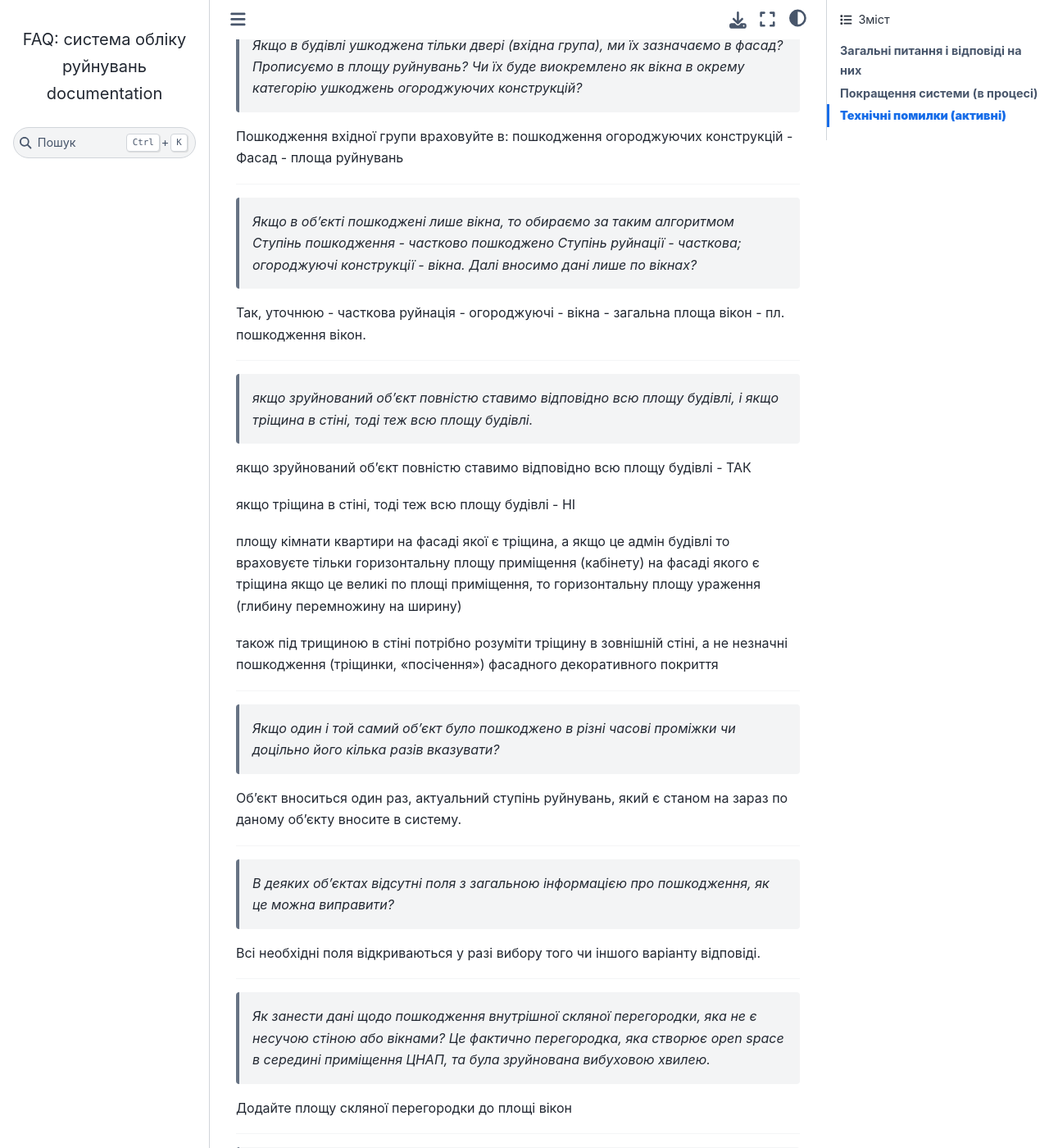
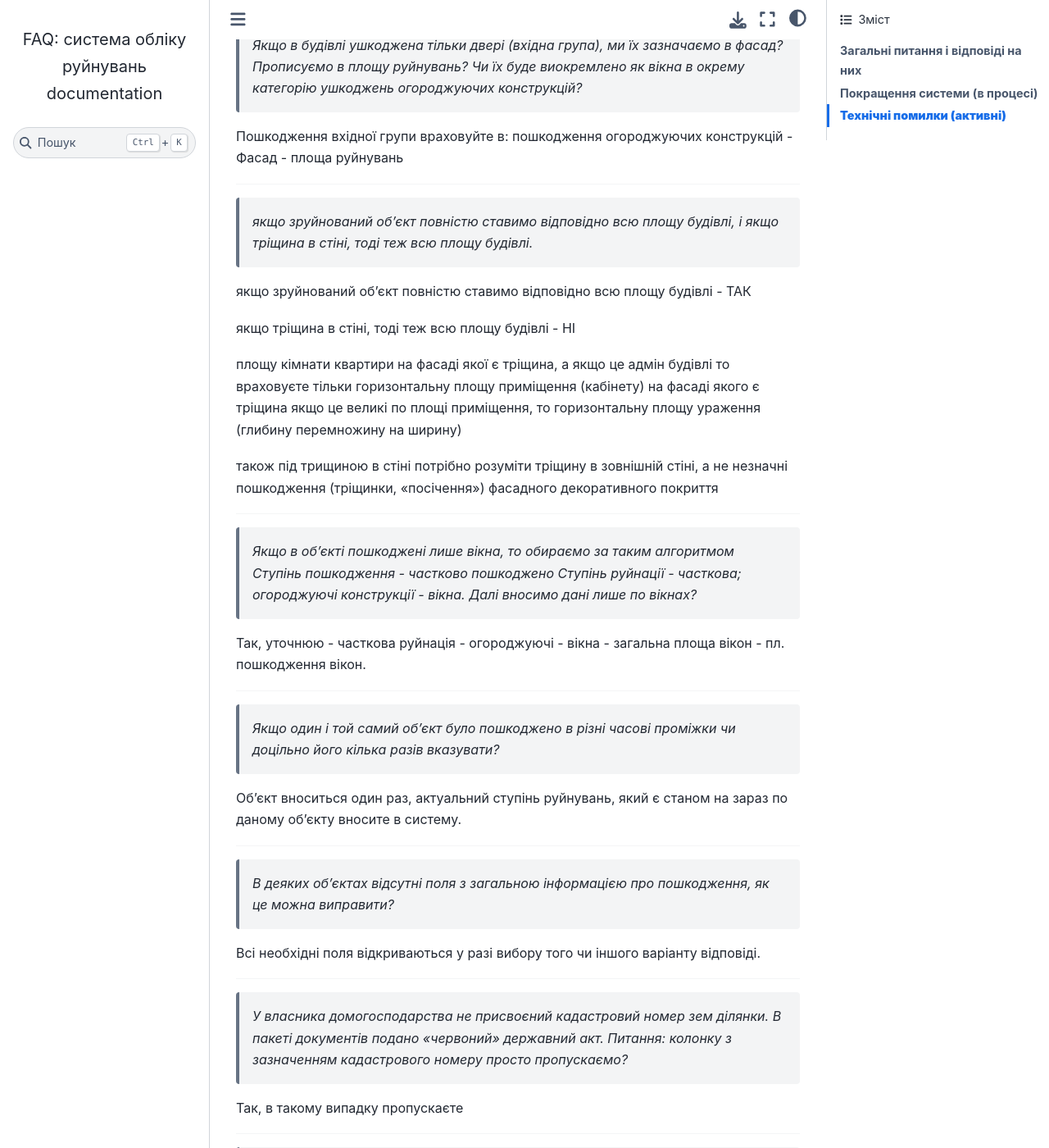
Before and after one commit to hp0404/docs.rebuild, a Sphinx documentation site: the page built from docs/source/index.md, in a window 1280 px wide and 1400 px high, scrolled down 14053 px. Shown: the whole window at 82% size. Built offline with Sphinx 7.4.7 and the Sphinx Book theme 1.1.4, drawn with Linux system fonts in a browser that asks for light colours; some of the changed lines change nothing that is shown; some of the changed text lies outside the part shown.

Commit message:
Updated docs

```diff
--- a/docs/source/index.md
+++ b/docs/source/index.md
@@ -6,7 +6,7 @@
 * переглянути керівництво з користування системою можна за [посиланням](https://docs.google.com/document/d/1hqHZ8R5iTV7zHfnh6B-JPdyyveOn_sPY/edit?usp=sharing&ouid=107928786623657603960&rtpof=true&sd=true);
 * поставити запитання можна через [форму](https://forms.gle/Vd8zJrTydsTgpC6p9).
 
-*Востаннє оновлено: <!-- date starts -->08.09.2022 10:55:03<!-- date ends -->*
+*Востаннє оновлено: <!-- date starts -->08.09.2022 12:53:01<!-- date ends -->*
 
 ---
 
@@ -347,11 +347,6 @@
 
 
 ---
-> *Якщо в об’єкті пошкоджені лише вікна, то обираємо за таким алгоритмом Ступінь пошкодження - частково пошкоджено Ступінь руйнації - часткова; огороджуючі конструкції - вікна. Далі вносимо дані лише по вікнах?*
-
-Так, уточнюю - часткова руйнація - огороджуючі - вікна - загальна площа вікон - пл. пошкодження вікон.
-
----
 > *якщо зруйнований об'єкт повністю ставимо відповідно всю площу будівлі, і якщо тріщина в стіні, тоді теж всю площу будівлі.*
 
 якщо зруйнований об'єкт повністю ставимо відповідно всю площу будівлі - ТАК
@@ -364,6 +359,11 @@
 також під трищиною в стіні потрібно розуміти тріщину в зовнішній стіні, а не незначні пошкодження (тріщинки, "посічення") фасадного декоративного покриття
 
 ---
+> *Якщо в об’єкті пошкоджені лише вікна, то обираємо за таким алгоритмом Ступінь пошкодження - частково пошкоджено Ступінь руйнації - часткова; огороджуючі конструкції - вікна. Далі вносимо дані лише по вікнах?*
+
+Так, уточнюю - часткова руйнація - огороджуючі - вікна - загальна площа вікон - пл. пошкодження вікон.
+
+---
 > *Якщо один і той самий об'єкт було пошкоджено в різні часові проміжки чи доцільно його кілька разів вказувати?*
 
 Об'єкт вноситься один раз, актуальний ступінь руйнувань, який є станом на зараз по даному об'єкту вносите в систему.
@@ -372,6 +372,16 @@
 > *В деяких об’єктах відсутні поля з загальною інформацією про пошкодження, як це можна виправити?*
 
 Всі необхідні поля відкриваються у разі вибору того чи іншого варіанту відповіді.
+
+---
+> *У власника домогосподарства не присвоєний кадастровий номер зем ділянки. В пакеті документів подано "червоний" державний акт. Питання: колонку з зазначенням кадастрового номеру просто пропускаємо?*
+
+Так, в такому випадку пропускаєте
+
+---
+> *В розділі "Загальна інформація" необхідно внести загальну площу будівлі. Площа будівлі вноситься відповідно до правовстановлюючих документів (тобто за журналом внутрішніх обмірів) чи за журналам зовнішніх обмірів? Дякую!*
+
+Площа будівлі вноситься за журналом внутрішніх обмірів (за паспортом БТІ)
 
 ---
 > *Як занести дані щодо пошкодження внутрішної скляної перегородки, яка не є несучою стіною або вікнами? Це фактично перегородка, яка створює  open space в середині приміщення ЦНАП, та була зруйнована вибуховою хвилею.*
@@ -545,6 +555,12 @@
 Найближчим часом буде реалізовано можливість зміни розташування об'єкта на карті (пунсона)
 
 ---
+> *У новому реєстрі відсутня інформація щодо багатьох адрес.*
+
+Система використовує адресний реєстр Державного підприємства "Національні інформаційні системи" Міністерства юстиції України.
+Уточніть які саме адреси відсутні.
+
+---
 > *Не можу вибрати в об'єкті DMG1205856 потрібне садівниче товариство. Має бути "Монтажник". У запропонованому списку його немає. На ресурсі https://www.openstreetmap.org/#map=17/48.97934/38.48432 можна переконатися, що це товариство існує з координатами 48.97967,38.48304*
 
 Система використовує адресний реєстр Державного підприємства "Національні інформаційні системи" Міністерства юстиції України. Якщо садове товариство відсутнє в реєстрі, воно також буде відсутнє в системі, і у такому разі назву садового товариство потрібні зазначати вручну у назві вулиці.
```
